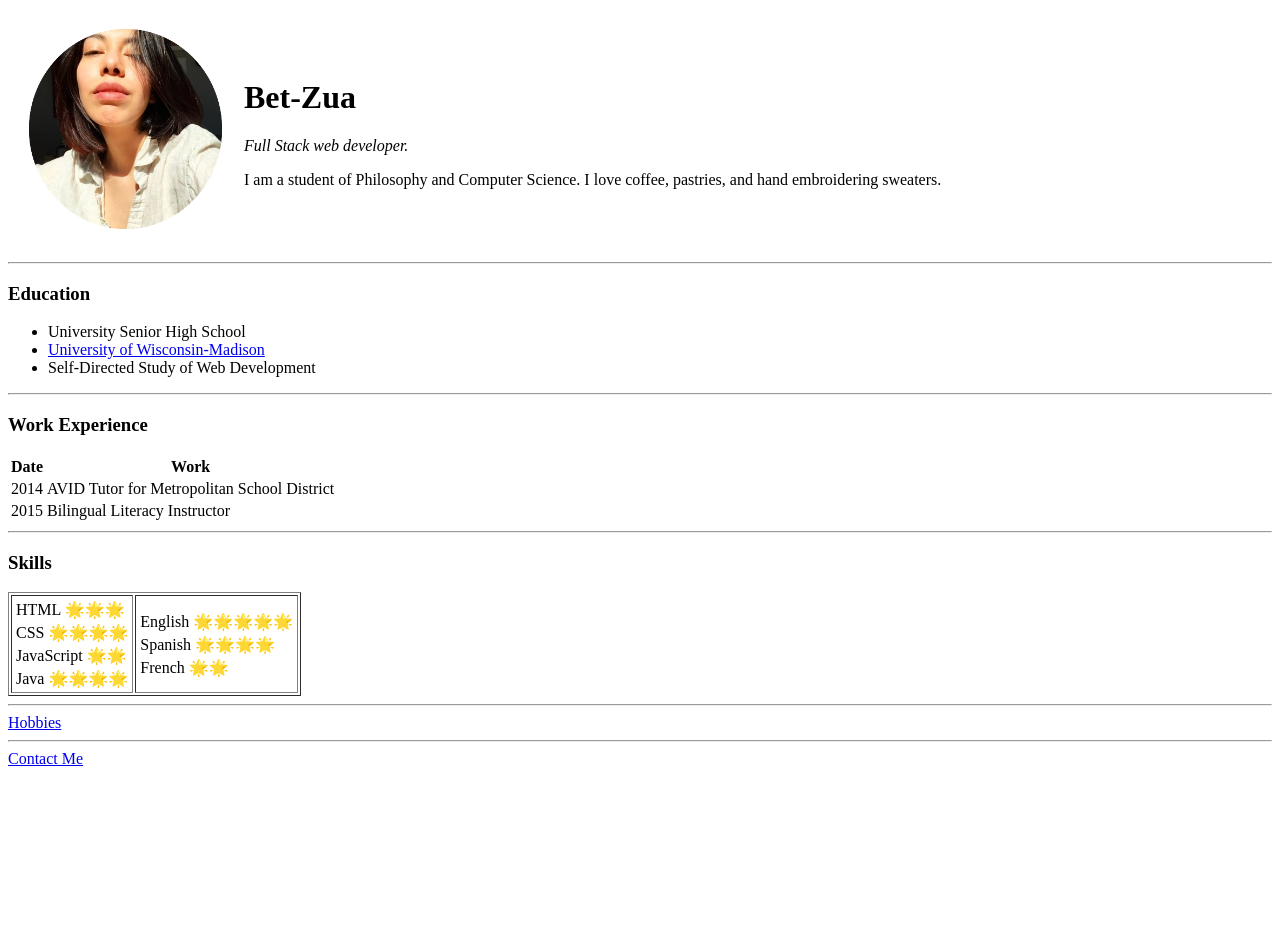
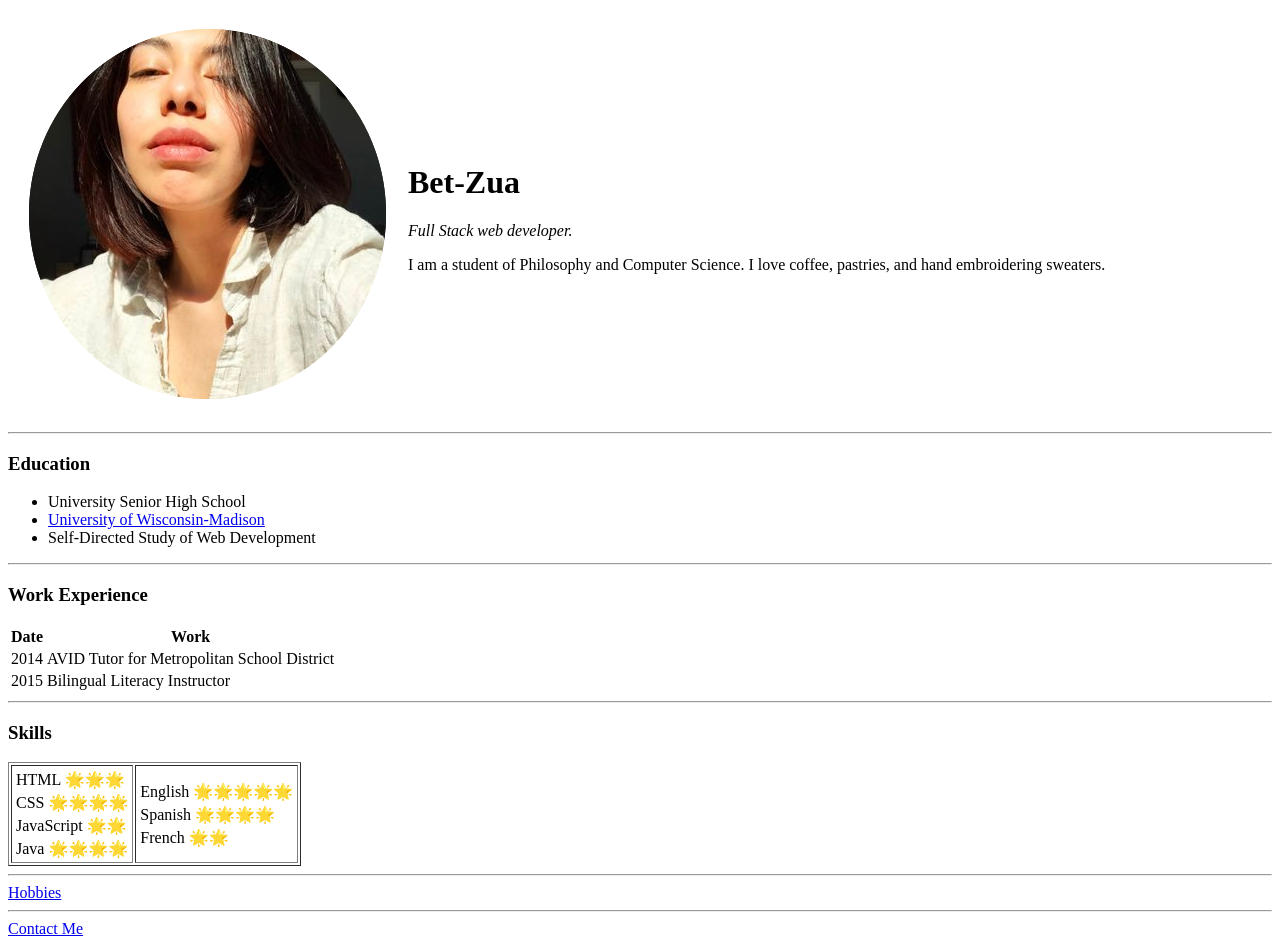
Before and after one commit to mmsaid/cv, a plain HTML site: page index.html in a window 1280 px wide. Before the commit the page ends 800 px from the top, so only its background shows below. Drawn offline with Linux system fonts and the light colour scheme.

Commit message:
rm img height & ./

```diff
--- a/index.html
+++ b/index.html
@@ -18,7 +18,7 @@
     <table cellspacing="20px">
         <tr>
             <td>
-                <img src="./images/betzua.jpg" alt="Bet-Zua profile picture" height=200>
+                <img src="images/betzua.jpg" alt="Bet-Zua profile picture">
             </td>
             <td>
                 <h1>Bet-Zua</h1>
```
